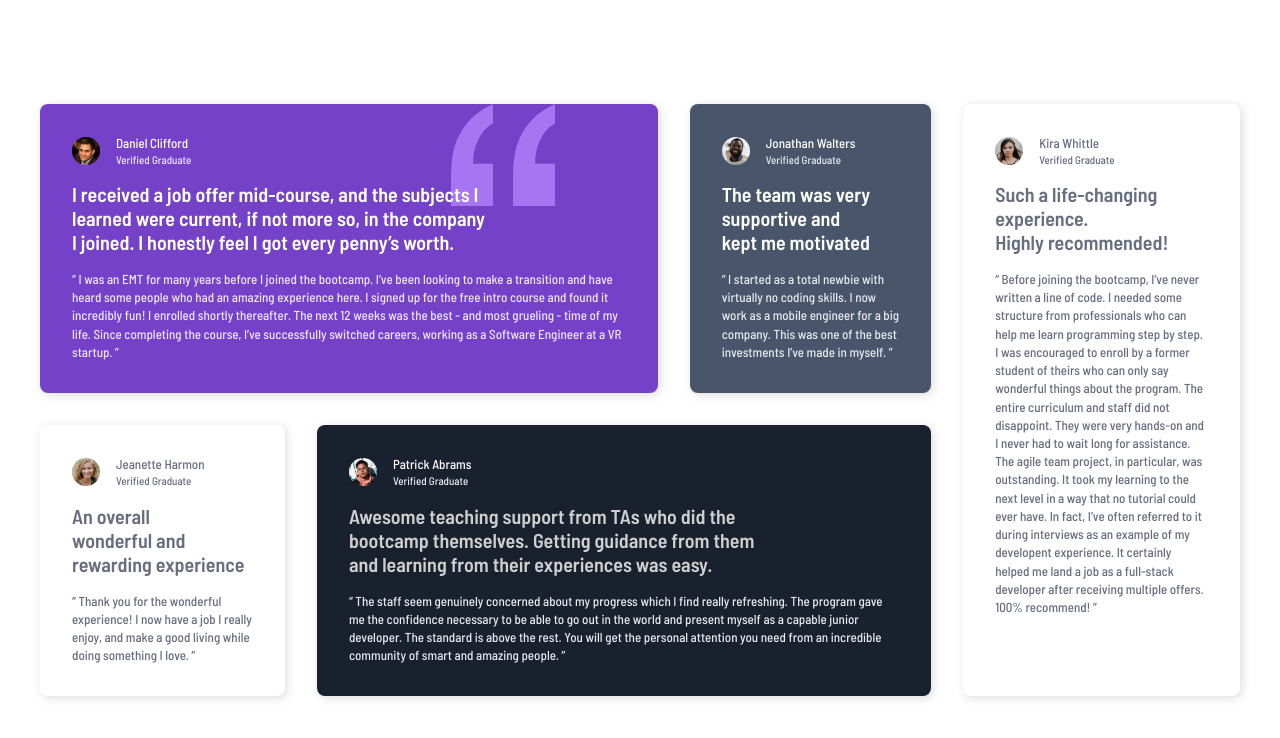
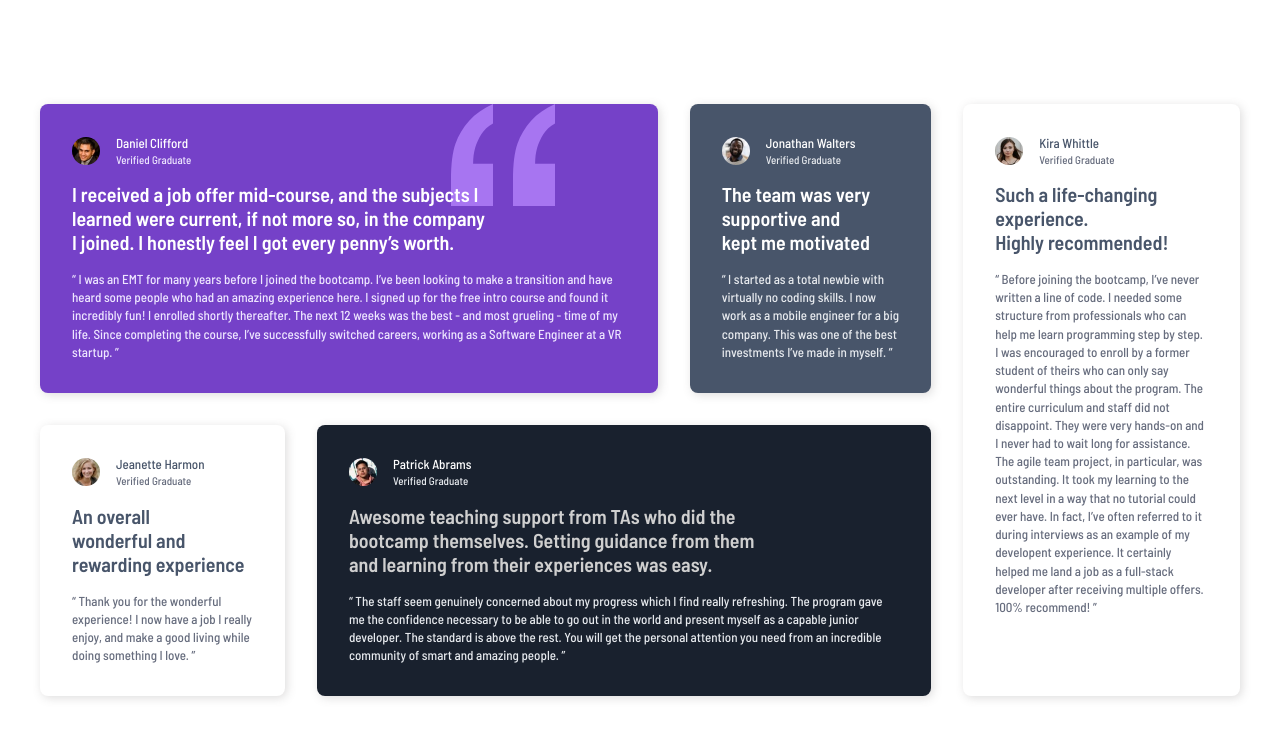
Before and after one commit to amancalledkidd/testimonial-grid-section, a website: page index.html in a window 1280 px wide. Drawn offline with Linux system fonts and the light colour scheme.

Commit message:
color updates

```diff
--- a/scss/global.scss
+++ b/scss/global.scss
@@ -113,6 +113,10 @@ p {
     color: vars.$clr-grey-400;
   }
 
+  h2, h3 {
+    color: vars.$clr-grey-500;
+  }
+
   @media (min-width: 1048px) {
     grid-area: user3;
   }
@@ -150,6 +154,10 @@ p {
     grid-area: user5;
   }
 
+  h2, h3 {
+    color: vars.$clr-grey-500;
+  }
+
   p {
     color: vars.$clr-grey-400;
   }
```
Also changed, not shown: css/global.css, 1 other file.
